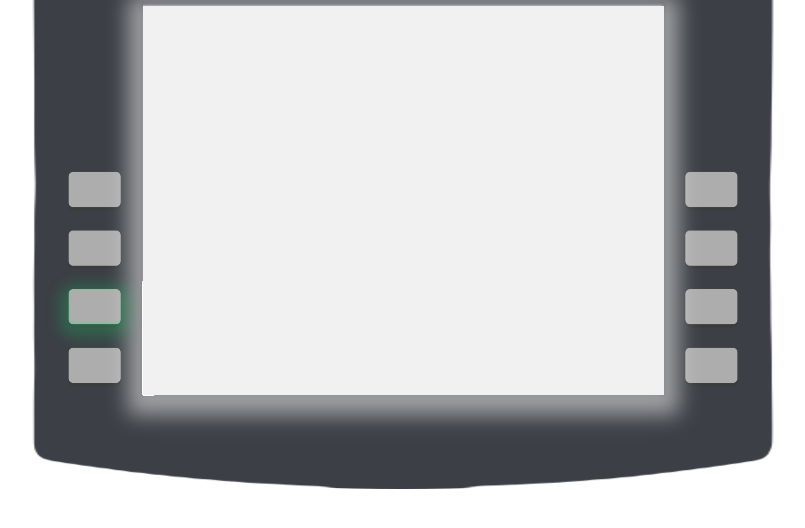
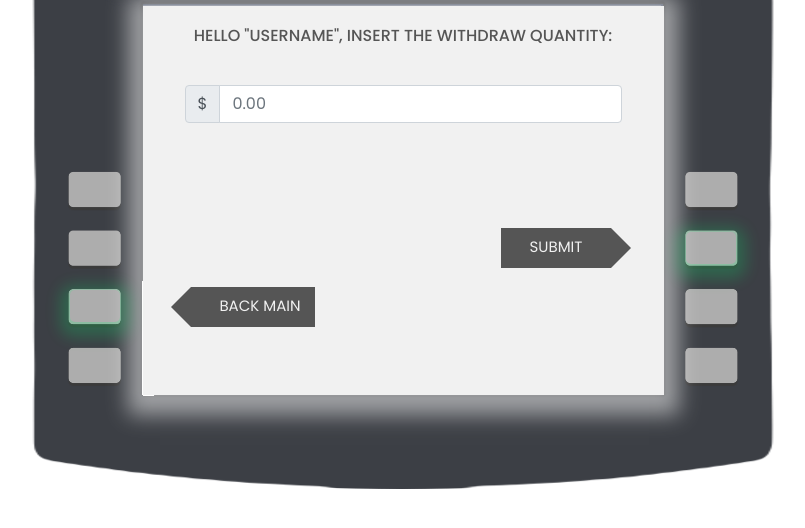
Before and after one commit to ZTZBX/banking, a plain HTML site: page static/index.html in a window 1280 px wide. Both pictures are taken after a click on the element 948 px from the left and 503 px from the top of the page. Shown: the part 198-726 px from the top of the page, without its empty margins (237-1042 px from the left). Drawn offline with nearby package versions, Linux system fonts and the light colour scheme.

Commit message:
adding base

```diff
--- a/static/index.html
+++ b/static/index.html
@@ -23,6 +23,7 @@
             <div class="withdraw_button" id="withdraw_button" onclick="showMenu('withdraw_menu')"></div>
             <div class="transfer_button" id="transfer_button" onclick="showMenu('transfer_menu')"></div>
             <div class="depositacction_button" id="depositacction_button" style="display: none;"></div>
+            <div class="depositacction_button" id="withdrawacction_button" style="display: none;"></div>
             <div class="welcome_atm_botton" id="welcome_atm_botton" style="display: none;"
                 onclick="showMenu('welcome_atm')"></div>
         </div>
@@ -63,6 +64,21 @@
                 </div>
             </div>
             <div id="withdraw_menu" class="atm_menu">
+                <h6 style="margin-top: 10px;">Hello "username", insert the withdraw quantity:</h6>
+                <div class="input-group" style="padding: 2rem;">
+                    <div class="input-group-prepend">
+                        <span class="input-group-text">$</span>
+                    </div>
+
+                    <input oninput="this.value=(parseInt(this.value)||0)" type="number" class="form-control" placeholder="0.00" />
+                </div>
+                <div class="back_to_welcome_from_deposit">
+                    <div class="atm_option"><span class="arrow_right"></span>Back MAIN</div>
+                </div>
+
+                <div class="depoitmoneyaction">
+                    <div class="atm_option">submit<span class="arrow_left"></span></div>
+                </div>
             </div>
             <div id="transfer_menu" class="atm_menu">
             </div>
@@ -85,8 +101,6 @@
                     <div class="atm_option"><span class="arrow_right"></span>transfer</div>
                 </div>
 
-
-
             </div>
 
         </div>
--- a/static/index.js
+++ b/static/index.js
@@ -15,9 +15,14 @@ function showMenu(menu) {
                 document.getElementById("depositacction_button").style.display = "block";
             }
 
+            if (menu == "withdraw_menu"){
+                document.getElementById("withdrawacction_button").style.display = "block";
+            }
+
             if (menu == "welcome_atm")
             {
                 document.getElementById("depositacction_button").style.display = "none";
+                document.getElementById("withdrawacction_button").style.display = "none";
 
                 for (j in list_of_bottons)
                 {
```
